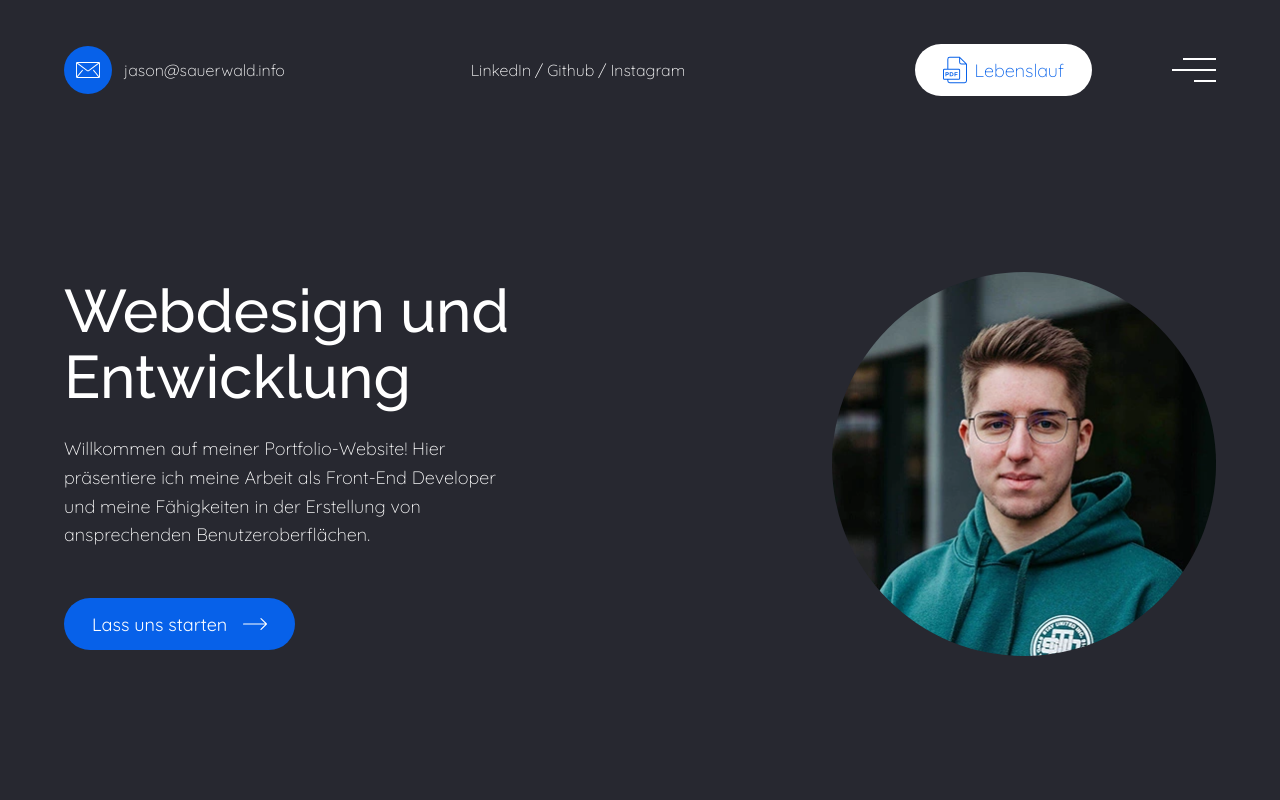
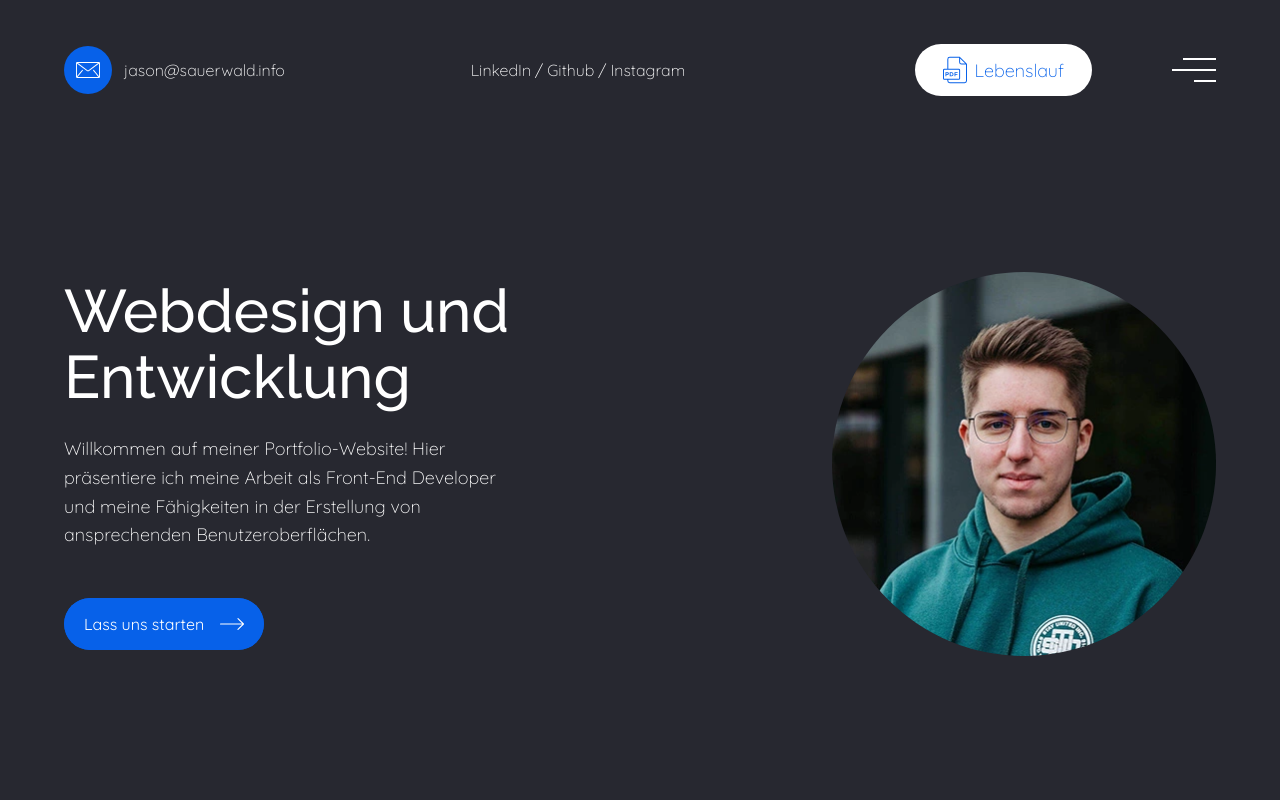
Before and after one commit to JasonSa19/vue-portfolio, a Vue app: page / in a window 1280 px wide. Shown: the top 800 px of the page. Built offline with nearby package versions, Linux system fonts and the light colour scheme.

Commit message:
Change standard-btn

```diff
--- a/src/components/modules/standardbtn.vue
+++ b/src/components/modules/standardbtn.vue
@@ -10,13 +10,19 @@ const props = defineProps({
 <template>
   <div class="btn-wrap">
     <a
-      class="icon-btn group inline-flex cursor-pointer items-center gap-4 rounded-3xl bg-blue px-7 py-3 text-base text-white transition-all hover:bg-white hover:text-blue"
       :href="link"
+      class="relative inline-flex items-center justify-start px-5 py-3 overflow-hidden font-medium transition-all rounded-full bg-blue hover:bg-white group"
     >
-      {{ buttonText }}
-      <arrow
-        class="h-7 w-6 fill-white transition-all group-hover:ml-1 group-hover:fill-blue"
-      ></arrow>
+      <span
+        class="absolute bg-blue inset-0 border-0 group-hover:border-[25px] ease-linear duration-100 transition-all border-white rounded-full"
+      ></span>
+      <span
+        class="relative flex items-center w-full gap-4 text-left text-white transition-colors duration-200 ease-in-out rounded-full group-hover:text-blue group-hover:bg-white"
+        >{{ buttonText }}
+        <arrow
+          class="w-6 transition-all h-7 fill-white group-hover:ml-1 group-hover:fill-blue"
+        ></arrow>
+      </span>
     </a>
   </div>
 </template>
```
